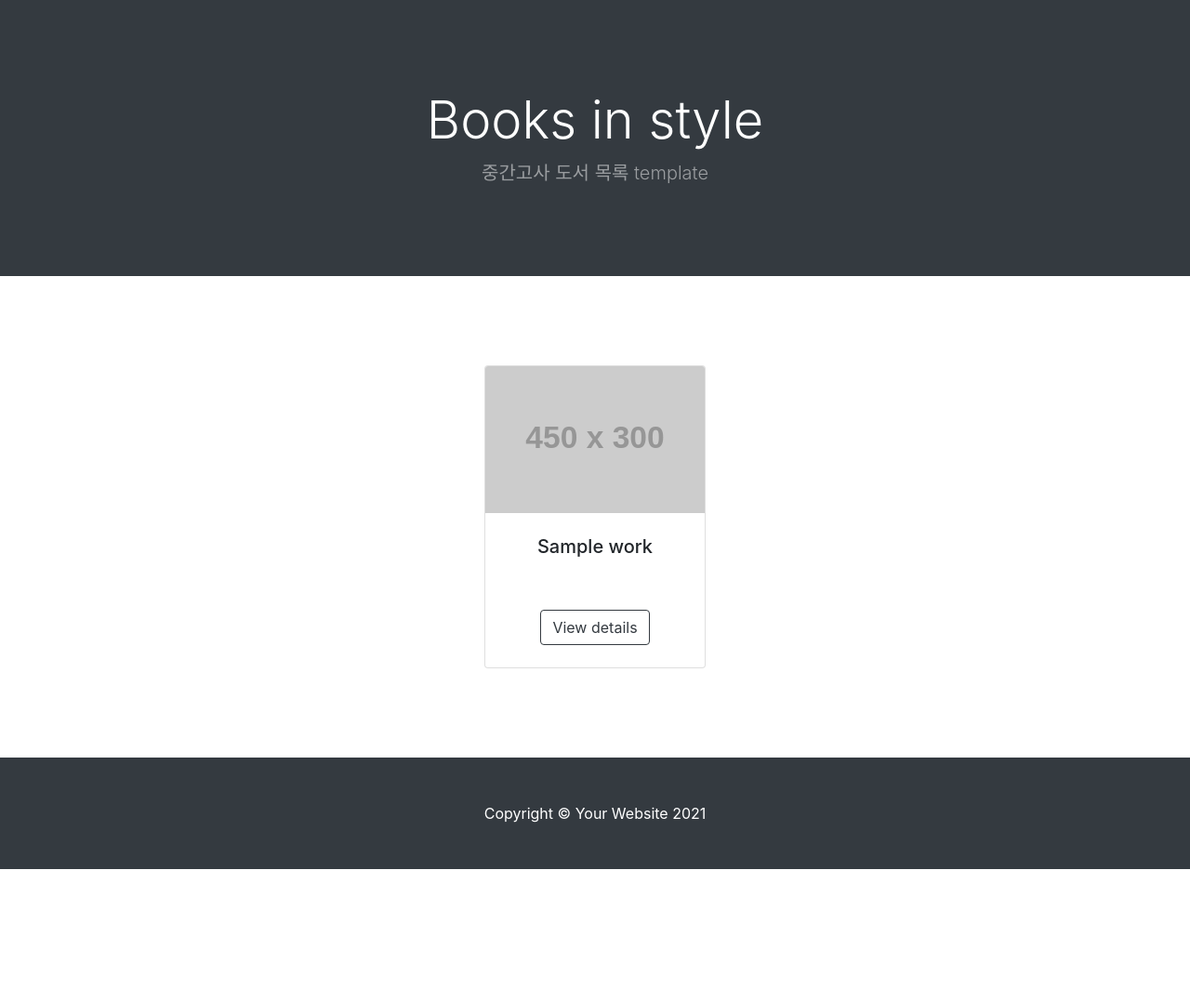
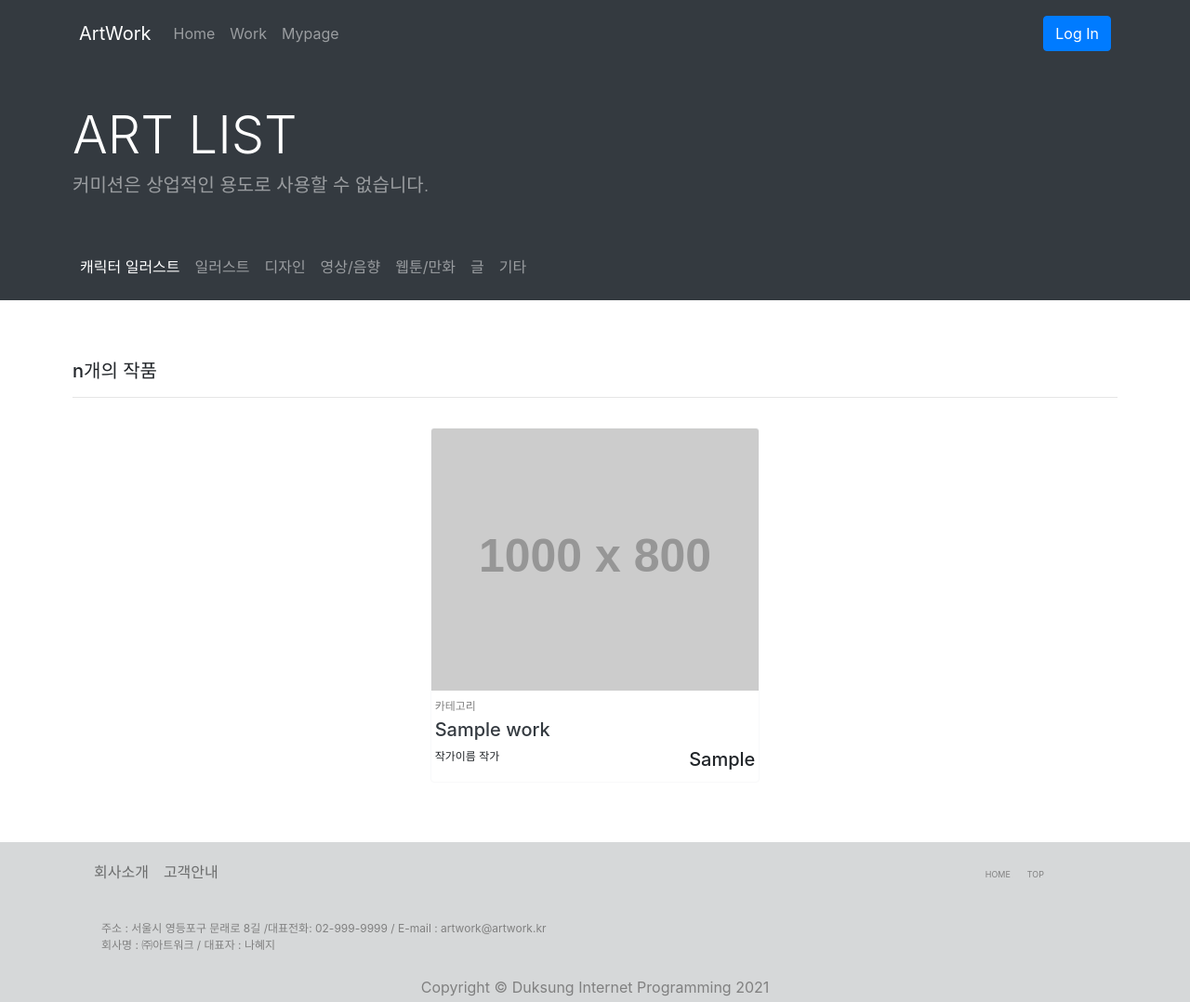
Before and after one commit to ygreenb/ArtWorkShop, a Django app: page /artwork/ in a window 1280 px wide. Shown: the whole page at 93% size. Before the commit the page ends 935 px from the top, so only its background shows below. Run offline with Django 3.2, Linux system fonts and the light colour scheme; tables that the repository leaves empty hold one stand-in row (values such as "Sample post"); grey boxes labelled with a size stand in for pictures from a placeholder-image service; some libraries are stand-ins or nearby versions.

Commit message:
헤더 및 작품리스트 페이지 html 작성

```diff
--- /dev/null
+++ b/artwork/static/artwork/css/base.css
@@ -0,0 +1,15 @@
+.header_image {
+    background: url('/static/artwork/images/amsterdam_sky.jpg') no-repeat center center fixed;
+    -webkit-background-size: cover;
+    -moz-background-size: cover;
+    background-size: cover;
+    -o-background-size: cover;
+}
+
+section {
+    margin-bottom: 150px;
+}
+
+.card {
+    background-color: rgba(255, 255, 255, 0.6);
+}
--- a/artwork/templates/artwork/base.html
+++ b/artwork/templates/artwork/base.html
@@ -6,20 +6,53 @@
     <meta name="viewport" content="width=device-width, initial-scale=1, shrink-to-fit=no" />
     <meta name="description" content="" />
     <meta name="author" content="" />
-          <link rel="stylesheet" href="{% static 'blog/bootstrap/bootstrap.min.css' %}" type="text/css" media="screen"> <!-- static 폴더 아래 '파일위치' -->
-    <link rel="stylesheet" href="{% static 'blog/css/blog-post.css' %}" type="text/css" media="screen"> <!-- static 폴더 아래 '파일위치' -->
+    <link rel="stylesheet" href="{% static 'artwork/bootstrap/bootstrap.min.css' %}" type="text/css" media="screen"> <!-- static 폴더 아래 '파일위치' -->
+    <link rel="stylesheet" href="{% static 'artwork/css/blog-post.css' %}" type="text/css" media="screen"> <!-- static 폴더 아래 '파일위치' -->
+    <link href="{% static 'artwork/css/base.css' %}" rel="stylesheet" type="text/css" media="screen">
+    <script src="https://kit.fontawesome.com/6c6fea15a8.js" crossorigin="anonymous"></script>
     <title>{% block head_title %}Books Homepage - Start Bootstrap Template{% endblock %}</title>
 </head>
 <body>
+
 <!-- Header-->
-        <header class="bg-dark py-5">
-            <div class="container px-4 px-lg-5 my-5">
-                <div class="text-center text-white">
-                    <h1 class="display-4 fw-bolder">Books in style</h1>
-                    <p class="lead fw-normal text-white-50 mb-0">중간고사 도서 목록 template</p>
+<header class="bg-dark py-2">
+    {% include 'artwork/navbar.html' %}
+    <div class="container py-4 px-4 px-lg-2">
+        <div class="text-white py-4">
+            <h1 class="display-4 fw-bolder">ART LIST</h1>
+            <h6 class="lead fw-normal text-white-50 mb-0">커미션은 상업적인 용도로 사용할 수 없습니다.</h6>
         </div>
     </div>
+    <!-- 카테고리 navbar -->
+    <nav class="navbar navbar-expand navbar-dark container px-4 px-lg-2">
+        <div class="navbar-nav text-white ">
+            <ul class="navbar-nav">
+                <li class="nav-item active">
+                    <a class="nav-link" href="/artwork/">캐릭터 일러스트</a>
+                </li>
+                <li class="nav-item">
+                    <a class="nav-link" href="/artwork/">일러스트</a>
+                </li>
+                <li class="nav-item">
+                    <a class="nav-link" href="/artwork/">디자인</i></a>
+                </li>
+                <li class="nav-item">
+                    <a class="nav-link" href="/artwork/">영상/음향</i></a>
+                </li>
+                <li class="nav-item">
+                    <a class="nav-link" href="/artwork/">웹툰/만화</i></a>
+                </li>
+                <li class="nav-item">
+                    <a class="nav-link" href="/artwork/">글</i></a>
+                </li>
+                <li class="nav-item">
+                    <a class="nav-link" href="/artwork/">기타</i></a>
+                </li>
+            </ul>
+        </div>
+    </nav>
 </header>
+
 <!-- Section-->
 <div class="py-5" id="main-area">
     {% block main-area %}
@@ -27,9 +60,8 @@
     {% endblock %}
 </div>
 <!-- Footer-->
-        <footer class="py-5 bg-dark">
-            <div class="container"><p class="m-0 text-center text-white">Copyright &copy; Your Website 2021</p></div>
-        </footer>
+{% include 'artwork/footer.html' %}
+
 <script src="https://code.jquery.com/jquery-3.5.1.slim.min.js" integrity="sha384-DfXdz2htPH0lsSSs5nCTpuj/zy4C+OGpamoFVy38MVBnE+IbbVYUew+OrCXaRkfj" crossorigin="anonymous"></script>
 <script src="https://cdn.jsdelivr.net/npm/popper.js@1.16.1/dist/umd/popper.min.js" integrity="sha384-9/reFTGAW83EW2RDu2S0VKaIzap3H66lZH81PoYlFhbGU+6BZp6G7niu735Sk7lN" crossorigin="anonymous"></script>
 <script src="https://cdn.jsdelivr.net/npm/bootstrap@4.5.3/dist/js/bootstrap.min.js" integrity="sha384-w1Q4orYjBQndcko6MimVbzY0tgp4pWB4lZ7lr30WKz0vr/aWKhXdBNmNb5D92v7s" crossorigin="anonymous"></script>
--- /dev/null
+++ b/artwork/templates/artwork/footer.html
@@ -0,0 +1,30 @@
+<!-- Footer-->
+<footer class="py-1 alert-dark">
+    <div class="container">
+        <nav class="navbar navbar-expand navbar-light container px-4 px-lg-2">
+            <div class="navbar-nav">
+                <ul class="navbar-nav">
+                    <li class="nav-item" style="padding-left:0;">
+                        <a class="nav-link" href="/artwork/">회사소개</a>
+                    </li>
+                    <li class="nav-item">
+                        <a class="nav-link" href="/artwork/">고객안내</a>
+                    </li>
+                </ul>
+            </div>
+            <ul class="navbar-nav ml-auto">
+                <div style='float:right;padding-right:64px;'>
+                    <a href="/"><font class="eng gray" style="color:gray;font-size:9px">HOME</font></a> &nbsp;&nbsp;
+                    <a href="#" onclick="goTop();return false;"><font class="eng gray" style="color:gray;font-size:9px">TOP</font></a>
+                </div>
+            </ul>
+        </nav>
+
+        <div class="px-4 my-4" style="color:gray;font-size:12px">
+            <div>주소 : 서울시 영등포구 문래로 8길 /대표전화: 02-999-9999 / E-mail : artwork@artwork.kr</div>
+            <div>회사명 : ㈜아트워크 / 대표자 : 나혜지</div>
+        </div>
+        <p class="mb-0 text-center" style="color:gray;">Copyright &copy; Duksung Internet Programming 2021</p>
+    </div>
+
+</footer>
--- /dev/null
+++ b/artwork/templates/artwork/navbar.html
@@ -0,0 +1,91 @@
+
+<nav class="navbar navbar-expand-lg navbar-dark"> <!--container 좌우여백줌-->
+    <div class="container">
+        <a class="navbar-brand" href="/">ArtWork</a>
+        <button class="navbar-toggler" type="button" data-toggle="collapse" data-target="#navbarNavDropdown"
+                aria-controls="navbarNavDropdown" aria-expanded="false" aria-label="Toggle navigation">
+            <span class="navbar-toggler-icon"></span>
+        </button>
+        <div class="collapse navbar-collapse" id="navbarNavDropdown">
+            <ul class="navbar-nav">
+                <li class="nav-item">
+                    <a class="nav-link" href="/">Home</a>
+                </li>
+                <li class="nav-item">
+                    <a class="nav-link" href="/artwork/">Work</a>
+                </li>
+                <li class="nav-item">
+                    <a class="nav-link" href="/about_us/">Mypage</i></a>
+                </li>
+            </ul>
+            <ul class="navbar-nav ml-auto">
+                {% if user.is_authenticated %}
+                <li class="nav-item dropdown">
+                    <a class="nav-link dropdown-toggle" href="#" id="navbarDropdownMenuLink" role="button"
+                       data-toggle="dropdown" aria-haspopup="true" aria-expanded="false">
+                        {% if user.socialaccount_set.all.0.get_avatar_url %}
+                        <img class="rounded-circle" width="25px"
+                             src="{{user.socialaccount_set.all.0.get_avatar_url}}">
+                        {% else %}
+                        <img class="rounded-circle" width="25px"
+                             src ="https://doitdjango.com/avatar/id/403/06906de089c1792c/svg/{{user.email}}/">
+                        {% endif %}
+                        {{user.username}}
+                    </a>
+                    <div class="dropdown-menu" aria-labelledby="navbarDropdownMenuLink">
+                        <a role="button" class="btn btn-primary" href="/accounts/logout/">
+                            Log Out
+                        </a>
+                    </div>
+                </li>
+                {% else %}
+                <li class="nav-item">
+                    <!-- Button trigger modal -->
+                    <a role="button" class="btn btn-primary" data-toggle="modal" data-target="#loginModal">
+                        Log In
+                    </a>
+                </li>
+                {% endif %}
+            </ul>
+        </div>
+    </div>
+</nav>
+<!-- login Modal -->
+<div class="modal fade" id="loginModal" tabindex="-1" aria-labelledby="loginModalLabel" aria-hidden="true">
+    <div class="modal-dialog">
+        <div class="modal-content">
+            <div class="modal-header">
+                <h5 class="modal-title" id="loginModalLabel"><i class="fas fa-sign-in-alt"></i> &nbsp;&nbsp;Log In</h5>
+                <button type="button" class="btn-close" data-dismiss="modal" aria-label="Close">
+                    <sapn aria-hidden="true">&times;</sapn>
+                </button>
+            </div>
+            <div class="modal-body">
+                <div class="row">
+                    <div class="col-md-6">
+                        <a role="button" class="btn btn-outline-dark btn-block btn-sm"
+                           href="#">
+                            <i class="fab fa-google"></i>&nbsp;&nbsp;Log in with Google</a>
+                        <a role="button" class="btn btn-outline-dark btn-block btn-sm" href="/accounts/login/"><i class="far fa-envelope"></i>&nbsp;&nbsp;Log in with E-mail</a>
+                    </div>
+                    <div class="col-md-6">
+                        <a role="button" class="btn btn-outline-dark btn-block btn-sm" href="/accounts/signup/"><i class="far fa-envelope"></i>&nbsp;&nbsp;Sign Up with E-mail</a>
+                    </div>
+                </div>
+            </div>
+            <div class="modal-footer">
+                <button type="button" class="btn btn-secondary" data-dismiss="modal">Close</button>
+            </div>
+        </div>
+    </div>
+</div>
+
+<script>
+
+    document.getElementByClassName('nav-link').addEventListener("click",
+            function navClick(){
+                     nav.style.color="white";
+            }
+    );
+
+</script>
--- a/artwork/templates/artwork/work_list.html
+++ b/artwork/templates/artwork/work_list.html
@@ -1,24 +1,29 @@
 {% extends 'artwork/base.html' %}
 {% block main-area %}
-            <div class="container px-4 px-lg-5 mt-5">
-                <div class="row gx-4 gx-lg-5 row-cols-2 row-cols-md-3 row-cols-xl-4 justify-content-center">
+<div class="container px-2 px-lg-2 mt-3">
+    <h5>n개의 작품</h5>
+    <hr size="10px">
+    <div class="row gx-4 gx-lg-5 row-cols-2 row-cols-md-3 justify-content-center">
         {% if work_list.exists %}
         {% for work in work_list %}
         <!-- Book List-->
-                    <div class="col mb-5">
-                        <div class="card h-100">
-                            <!-- Book image-->
-                            <img class="card-img-top" src="https://dummyimage.com/450x300/dee2e6/6c757d.jpg" alt="..." />
-                            <!-- Book details-->
-                            <div class="card-body p-4">
-                                <div class="text-center">
-                                    <!-- Book title-->
+        <div class="col my-3">
+            <div class="card border-light h-100">
+                <!-- Work image-->
+                <a class="" href="{{ work.get_absolute_url }}">
+                    <img class="card-img-top" src="https://dummyimage.com/1000x800/dee2e6/6c757d.jpg" alt="..." />
+                </a>
+                <!-- Work details-->
+                <div class="card-body p-1">
+                    <div class="pt-1">
+                        <!-- work title-->
+                        <div class="mb-1" style="color:gray;font-size:12px">카테고리</div>
+                        <a class="text-decoration-none text-dark" href="{{ work.get_absolute_url }}">
                             <h5 class="fw-bolder">{{work.title}}</h5>
+                        </a>
+                        <div class="mb-1" style="font-size:12px">작가이름<span> 작가</span>
+                        <h5 style='float:right'>{{work.price}}</h5></div>
                     </div>
-                            </div>
-                            <!-- Book actions-->
-                            <div class="card-footer p-4 pt-0 border-top-0 bg-transparent">
-                                <div class="text-center"><a class="btn btn-outline-dark mt-auto" href="{{ work.get_absolute_url }}">View details</a></div>
                 </div>
             </div>
         </div>
```
Also changed, not shown: artwork/static/artwork/images/amsterdam_sky.jpg (added). Lines whose indentation alone changed are shown as unchanged.
